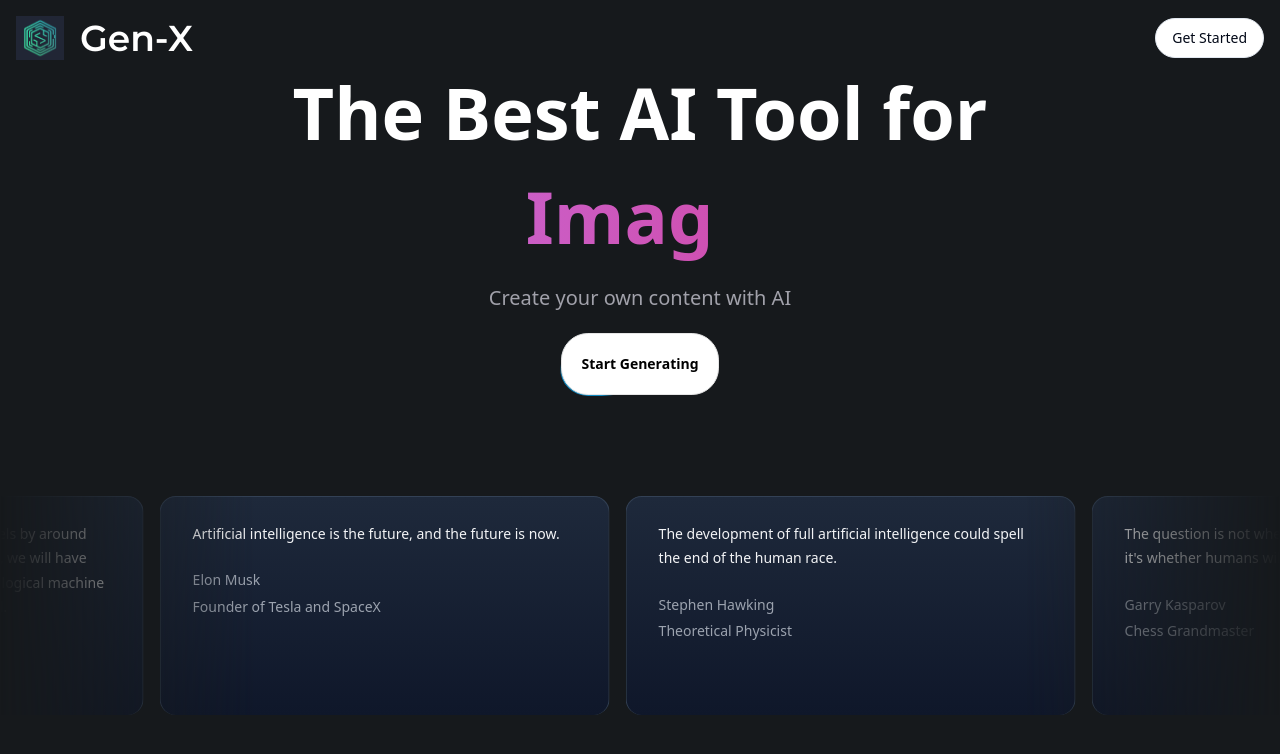
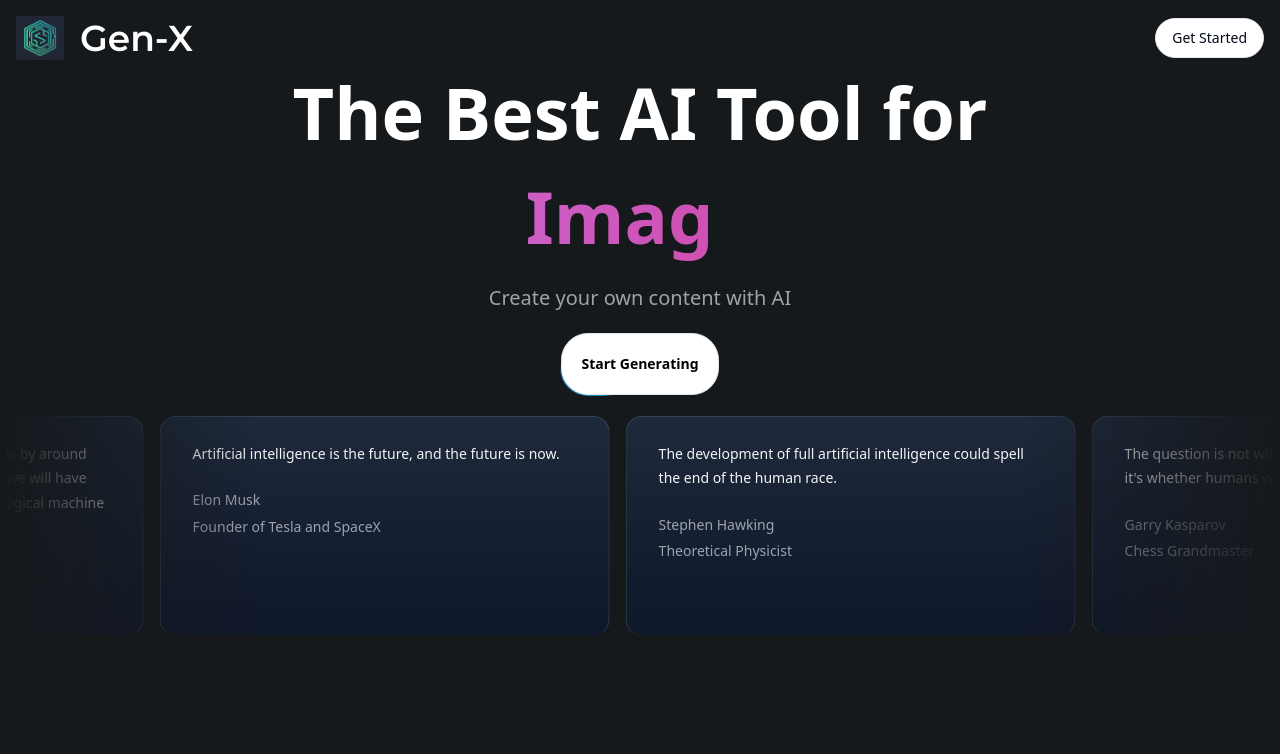
Before and after one commit to KiranBabu007/AI-Content-Creation, a Next.js app: page / in a window 1280 px wide. Shown: the top 754 px of the page. Built offline with nearby package versions, Linux system fonts and the light colour scheme; no server answers.

Commit message:
Update landing content styling

```diff
--- a/components/landingcontent.tsx
+++ b/components/landingcontent.tsx
@@ -37,7 +37,7 @@
 
 export const LandingContent = () => {
     return (
-        <div className=" rounded-md md:pt-20  sm:pt-20 flex flex-col antialiased bg-transparent  dark:bg-grid-white/[0.05] items-center justify-center relative overflow-hidden">
+        <div className=" rounded-md flex sm:mt-20 md:mt-20 lg:mt-0 xl:mt-0 flex-col antialiased bg-transparent  dark:bg-grid-white/[0.05] items-center justify-center relative overflow-hidden">
             <InfiniteMovingCards
                 items={testimonials}
                 direction="right"
```
